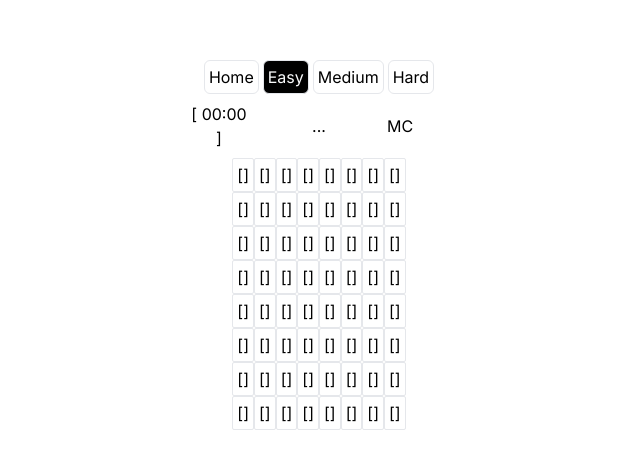
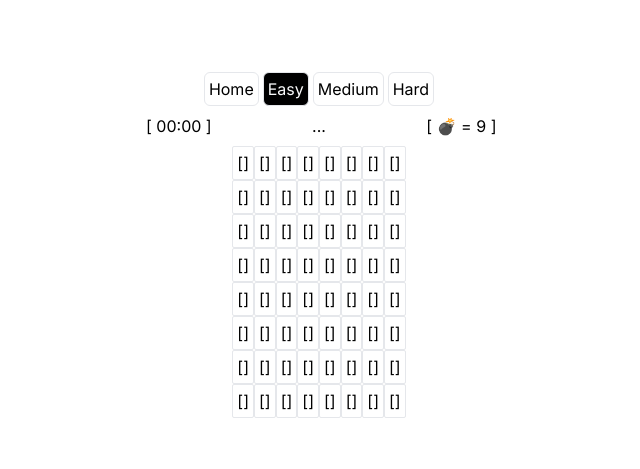
Before and after one commit to marsonmao/piccollage-assignment, a Next.js app: page /classic in a window 1280 px wide. Shown: the part 155-624 px from the top of the page, without its empty margins (321-961 px from the left). Built offline with nearby package versions, Linux system fonts and the light colour scheme.

Commit message:
feat: install MineCount comp

```diff
--- a/app/classic/page.tsx
+++ b/app/classic/page.tsx
@@ -5,6 +5,7 @@ import {
   Cell as CellComponent,
   DifficultySelector,
   Link,
+  MineCount,
   Timer,
 } from "@/app/_components";
 import { Cell, MineSweeperClassicMode } from "@/app/_game";
@@ -131,12 +132,15 @@ export default function Home() {
       </div>
       <div className="w-2/6 flex justify-center items-center flex-row gap-1 mt-2">
         <Timer
-          className="w-16"
+          className="w-1/4 [&&]:text-end"
           startTimestampMs={timerStart}
           isRunning={isTimerRunning}
         />
-        <div className="text-center w-32">{headlineText}</div>
-        <div className="w-16">MC</div>
+        <div className="w-1/2 text-center">{headlineText}</div>
+        <MineCount
+          className="w-1/4 [&&]:text-start"
+          count={game.current.getRemainingMineCount()}
+        />
       </div>
       <Board
         className="mt-2"
```
